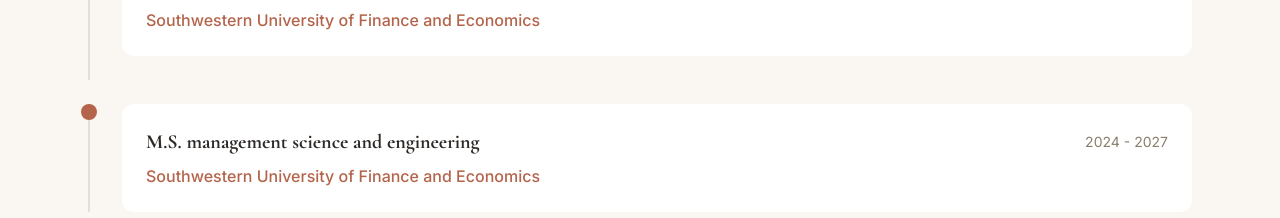
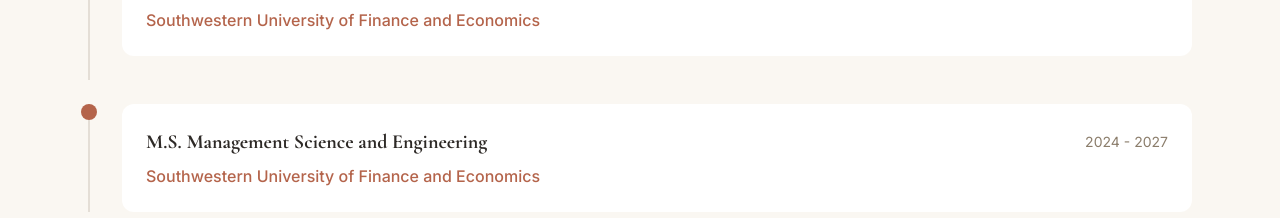
Before and after one commit to LZXCyrus/LZXCyrus.github.io, a React (Vite) app: page /about in a window 1280 px wide. Shown: the part 1662-1880 px from the top of the page. Built offline with nearby package versions, Linux system fonts and the light colour scheme.

Commit message:
Update AboutPage.tsx

```diff
--- a/src/pages/AboutPage.tsx
+++ b/src/pages/AboutPage.tsx
@@ -63,7 +63,7 @@
       period: '2020 - 2024',
     },
     {
-      degree: isEnglish ? 'M.S. management science and engineering' : '管理科学与工程硕士',
+      degree: isEnglish ? 'M.S. Management Science and Engineering' : '管理科学与工程硕士',
       school: isEnglish ? 'Southwestern University of Finance and Economics' : '西南财经大学',
       period: '2024 - 2027',
     },
```
